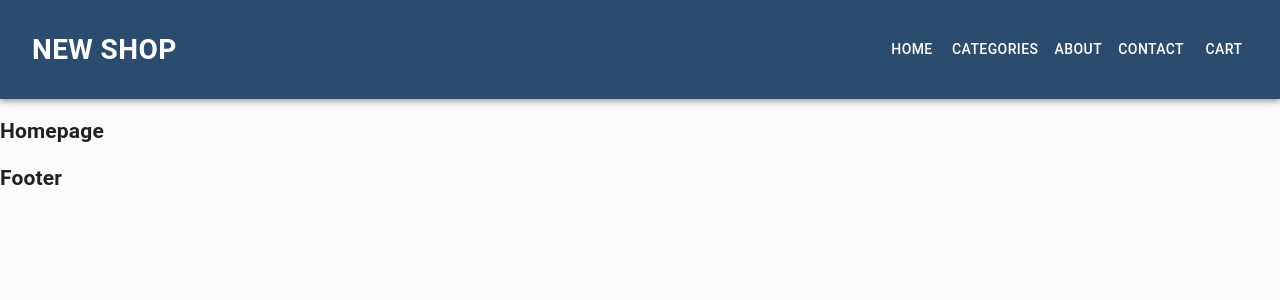
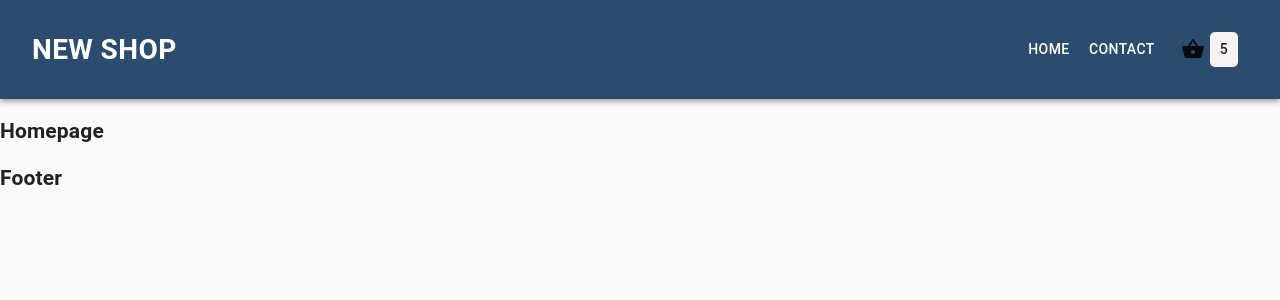
Before and after one commit to pawel-bozemski/react-Shop, a React (Create React App) app: page / in a window 1280 px wide. Shown: the top 300 px of the page. Built offline with nearby package versions, Linux system fonts and the light colour scheme.

Commit message:
Add fix styling for header

```diff
--- a/src/components/layout/Header/Header.js
+++ b/src/components/layout/Header/Header.js
@@ -4,6 +4,7 @@
 import AppBar from '@material-ui/core/AppBar';
 import Toolbar from '@material-ui/core/Toolbar';
 import Button from '@material-ui/core/Button';
+import ShoppingBasketIcon from '@material-ui/icons/ShoppingBasket';
 import styles from './Header.module.scss';
 
 const Component = ({ className }) => (
@@ -14,12 +15,19 @@
           <h1>New Shop</h1>
         </Button>
         <div className={styles.menu}>
-          <Button color="inherit">Home</Button>
-          <Button color="inherit">Categories</Button>
-          <Button color="inherit">About</Button>
+          <Button href="/" color="inherit">Home</Button>
           <Button color="inherit">Contact</Button>
-          <Button color="inherit">Cart</Button>
+          <div className={styles.cart}>
+            <Button>
+              <ShoppingBasketIcon size="large" />
+              <div className={styles.cartContent}>
+                5
+              </div>
+            </Button>
+          </div>
+
         </div>
+
       </Toolbar>
     </AppBar>
   </div>
--- a/src/components/layout/Header/Header.module.scss
+++ b/src/components/layout/Header/Header.module.scss
@@ -2,18 +2,24 @@
 @import '../../../styles/settings.scss';
 
 .root {
-
   .toolbar {
     justify-content: space-between;
-
     .title:hover {
       background-color: transparent;
     }
-
     .menu {
-
+      display: flex;
       button:hover {
         color: $font-light;
+      }
+    }
+    .cart {
+      margin: 10px;
+      .cartContent {
+        background: $background-light;
+        padding: 5px 10px;
+        margin-left: 5px;
+        border-radius: 5px;
       }
     }
   }
```
